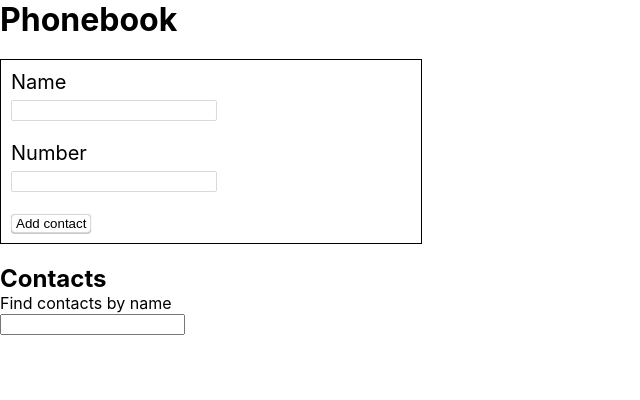
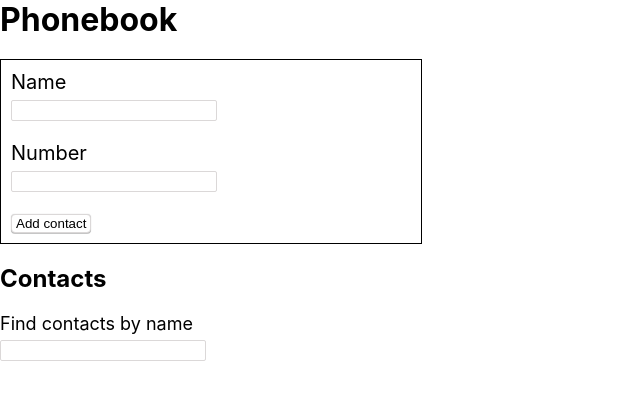
Before and after one commit to Tatiana-Kashcha/goit-react-hw-02-phonebook, a React (Create React App) app: page / in a window 1280 px wide. Shown: the top 400 px of the page, without its empty margins (0-640 px from the left). Built offline with nearby package versions, Linux system fonts and the light colour scheme.

Commit message:
upd filter

```diff
--- a/src/components/Filter/Filter.jsx
+++ b/src/components/Filter/Filter.jsx
@@ -1,8 +1,10 @@
+import * as s from './Filter.styled';
+
 export const Filter = ({ filter, handleCangeFilter }) => {
   return (
     <>
-      <p>Find contacts by name</p>
-      <input
+      <s.Description>Find contacts by name</s.Description>
+      <s.Input
         type="text"
         name="name"
         pattern="^[a-zA-Zа-яА-Я]+(([' \-][a-zA-Zа-яА-Я ])?[a-zA-Zа-яА-Я]*)*$"
--- a/src/components/Filter/Filter.styled.js
+++ b/src/components/Filter/Filter.styled.js
@@ -1 +1,19 @@
 import styled from 'styled-components';
+
+export const Description = styled.p`
+  font-size: 18px;
+  margin-top: 20px;
+`;
+
+export const Input = styled.input`
+  width: 200px;
+  padding: 2px;
+  margin-top: 6px;
+  border: 1px solid rgb(219, 216, 216);
+  border-radius: 2px;
+  &:focus {
+    border-color: rgb(99, 149, 241, 0.6);
+    outline: 2px rgba(99, 149, 241, 0.6);
+    outline-style: solid;
+  }
+`;
```
